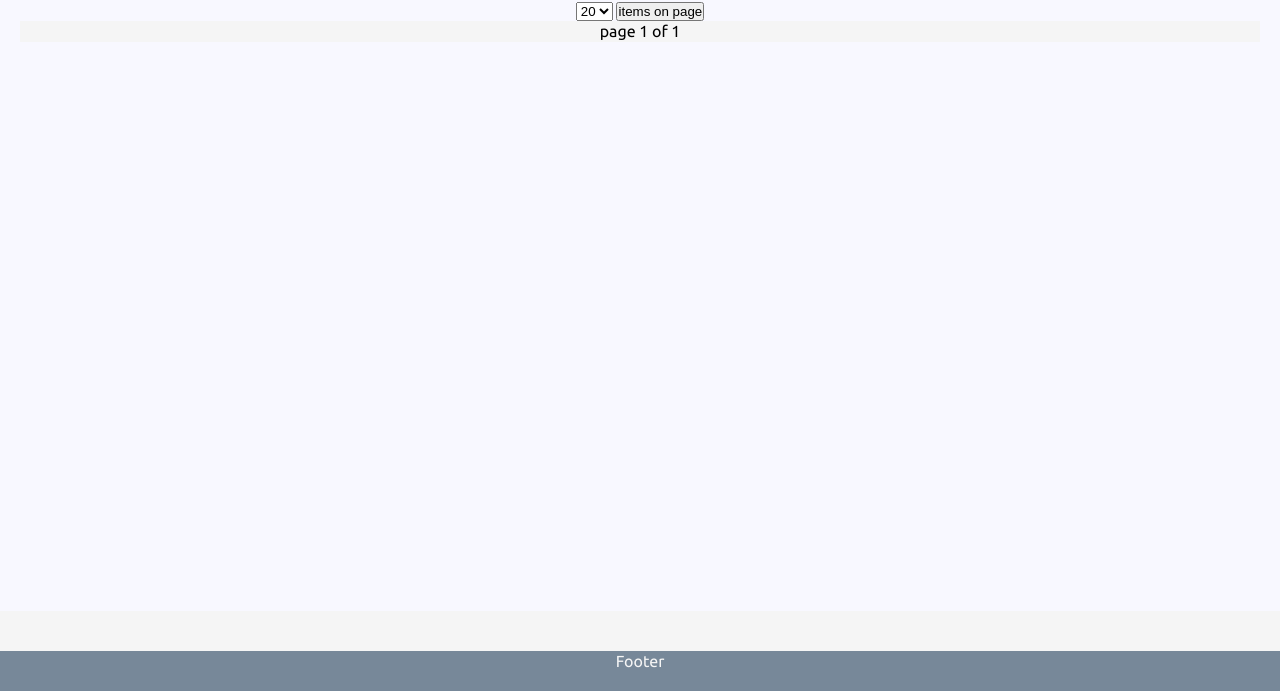
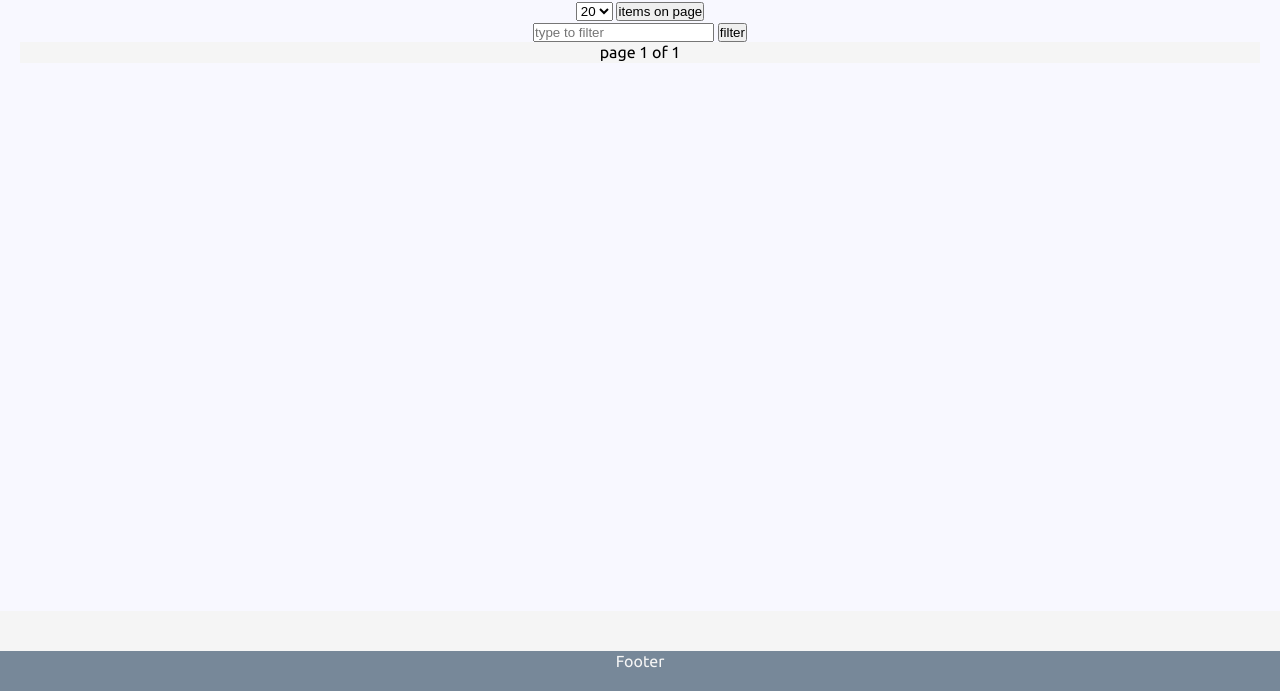
Before and after one commit to serious-pavel/most_populated_cities, a Django app: page /countries in a window 1280 px wide. Shown: the part 109-800 px from the top of the page. Run offline with Django 4.2, Linux system fonts and the light colour scheme; data that the repository does not hold is empty; some libraries are stand-ins or nearby versions.

Commit message:
add filter

```diff
--- a/most_populated_cities_main/templates/most_populated_cities_main/table_countries.html
+++ b/most_populated_cities_main/templates/most_populated_cities_main/table_countries.html
@@ -19,6 +19,7 @@ Most populated cities
                         {% endif %}
                     <input type="hidden" name="index" value="{{ page_obj.start_index }}">
                     <input type="hidden" name="per_page" value="{{ per_page }}">
+                    <input type="hidden" name="filter_data" value="{{ filter_data }}">
                     </button>
                 </form>
             </th>
@@ -34,6 +35,7 @@ Most populated cities
                         {% endif %}
                     <input type="hidden" name="index" value="{{ page_obj.start_index }}">
                     <input type="hidden" name="per_page" value="{{ per_page }}">
+                    <input type="hidden" name="filter_data" value="{{ filter_data }}">
                     </button>
                 </form>
             </th>
@@ -49,6 +51,7 @@ Most populated cities
                         {% endif %}
                     <input type="hidden" name="index" value="{{ page_obj.start_index }}">
                     <input type="hidden" name="per_page" value="{{ per_page }}">
+                    <input type="hidden" name="filter_data" value="{{ filter_data }}">
                     </button>
                 </form>
             </th>
@@ -75,12 +78,20 @@ Most populated cities
     <input type="hidden" name="page" value="{{ page_obj.number }}">
     <input type="hidden" name="index" value="{{ page_obj.start_index }}">
     <input type="hidden" name="sort_by" value="{{ sort_by }}">
+    <input type="hidden" name="filter_data" value="{{ filter_data }}">
+</form>
+<form action="{% url 'most_populated_cities_main:countries' %}">
+    <input type="text" placeholder="type to filter" name="filter_data" id="filter_data" value="{{ filter_data }}">
+    <input type="submit" value="filter">
+    <input type="hidden" name="page" value="{{ page_obj.number }}">
+    <input type="hidden" name="sort_by" value="{{ sort_by }}">
+    <input type="hidden" name="per_page" value="{{ per_page }}">
 </form>
 <div class="pagination">
     <span class="step-links">
         {% if page_obj.has_previous %}
-            <a href="?page=1&per_page={{ per_page }}&sort_by={{ sort_by }}">&laquo; first</a>
-            <a href="?page={{ page_obj.previous_page_number }}&per_page={{ per_page }}&sort_by={{ sort_by }}">previous</a>
+            <a href="?page=1&per_page={{ per_page }}&sort_by={{ sort_by }}&filter_data={{ filter_data }}">&laquo; first</a>
+            <a href="?page={{ page_obj.previous_page_number }}&per_page={{ per_page }}&sort_by={{ sort_by }}&filter_data={{ filter_data }}">previous</a>
         {% endif %}
 
         <span class="current">
@@ -88,8 +99,8 @@ Most populated cities
         </span>
 
         {% if page_obj.has_next %}
-            <a href="?page={{ page_obj.next_page_number }}&per_page={{ per_page }}&sort_by={{ sort_by }}">next</a>
-            <a href="?page={{ page_obj.paginator.num_pages }}&per_page={{ per_page }}&sort_by={{ sort_by }}">last &raquo;</a>
+            <a href="?page={{ page_obj.next_page_number }}&per_page={{ per_page }}&sort_by={{ sort_by }}&filter_data={{ filter_data }}">next</a>
+            <a href="?page={{ page_obj.paginator.num_pages }}&per_page={{ per_page }}&sort_by={{ sort_by }}&filter_data={{ filter_data }}">last &raquo;</a>
         {% endif %}
     </span>
 </div>
--- a/most_populated_cities_main/views.py
+++ b/most_populated_cities_main/views.py
@@ -12,7 +12,9 @@ def city_page(request):
 
 def country_page(request):
     sort_by = request.GET.get("sort_by") or "common_name"
-    countries = Country.objects.all().order_by(sort_by)
+    filter_data = request.GET.get("filter_data") or ""
+    countries = Country.objects.all().order_by(sort_by).filter(common_name__contains=filter_data)
+
     per_page = request.GET.get("per_page") or "20"
     paginator = Paginator(countries, per_page)
 
@@ -31,4 +33,4 @@ def country_page(request):
     return render(request, 'most_populated_cities_main/table_countries.html',
                   context={'page_obj': page_obj, 'item_counter': item_counter,
                            'per_page': per_page, 'sort_by': sort_by,
-                           'per_page_options': per_page_options})
+                           'per_page_options': per_page_options, 'filter_data': filter_data})
```
